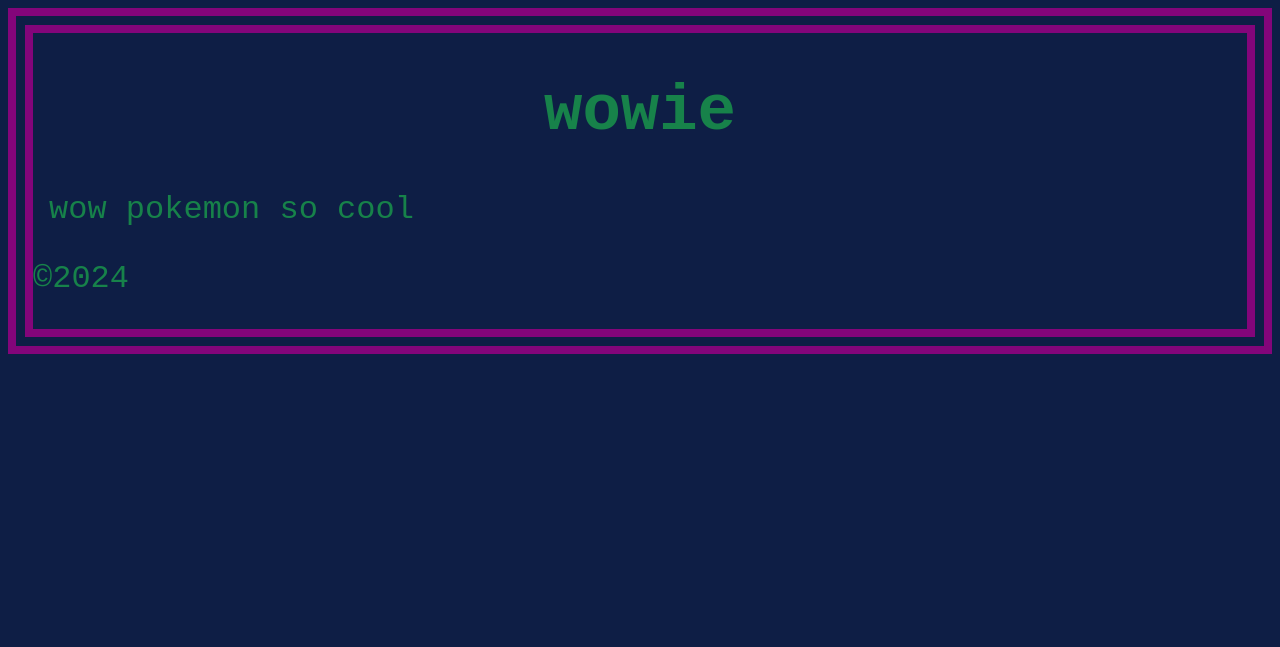
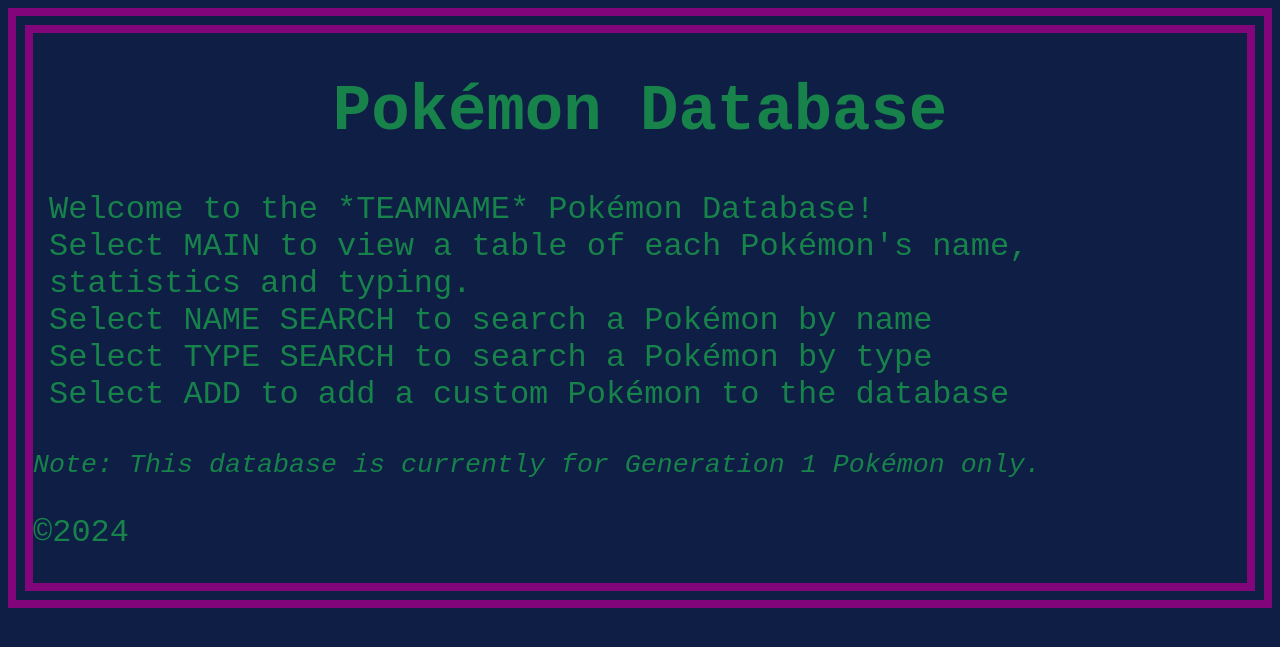
Before and after one commit to jhnntrn/POKIMAN, a PHP site: page / in a window 1280 px wide. Shown: the top 647 px of the page. Run offline with PHP 8.4, Linux system fonts and the light colour scheme.

Commit message:
Initial content + team notes
Add basic descriptions for intended features and some notes for the team in a plain text file

```diff
--- a/Resources/DarkOcean.css
+++ b/Resources/DarkOcean.css
@@ -72,6 +72,9 @@ figcaption {
 ol {
    margin-left: 1em;
 }
+span.small {
+   font-size: smaller;
+}
 
 .dark {
    background-color: black;
--- a/index.html
+++ b/index.html
@@ -1,7 +1,7 @@
 <!DOCTYPE html>
 <html>
 <head>
-    <title>Pokémon</title>
+    <title>*TEAMNAME* Pokémon Database- Homepage</title>
     <meta charset="UTF-8">
     <link rel="stylesheet" type="text/css" href="Resources/DarkOcean.css">
 </head>
@@ -14,13 +14,20 @@
 
     <main>
 
-    <h1>wowie</h1>
+    <h1>Pokémon Database</h1>
 
-    wow pokemon so cool
+    <p>
+    Welcome to the *TEAMNAME* Pokémon Database!<br>
+    Select MAIN to view a table of each Pokémon's name, statistics and typing.<br>
+    Select NAME SEARCH to search a Pokémon by name<br>
+    Select TYPE SEARCH to search a Pokémon by type<br>
+    Select ADD to add a custom Pokémon to the database<br>
+    </p>
 
     </main>
 
     <footer>
+        <p><em><span class="small">Note: This database is currently for Generation 1 Pokémon only.</span></em></p>
         <p>&copy;2024 </p>
     </footer>
 </body>
```
Also changed, not shown: TEAM_NOTES.txt (added, +10 -0 lines).
